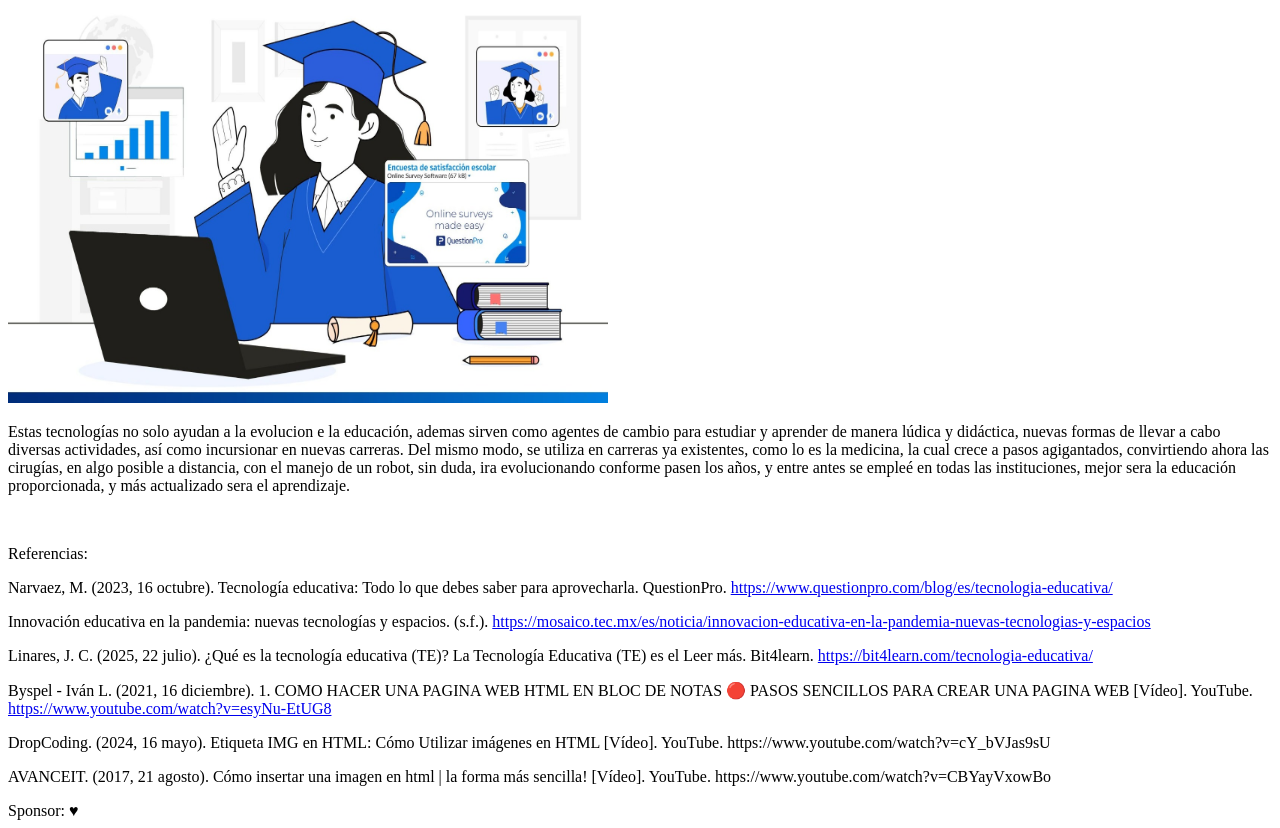
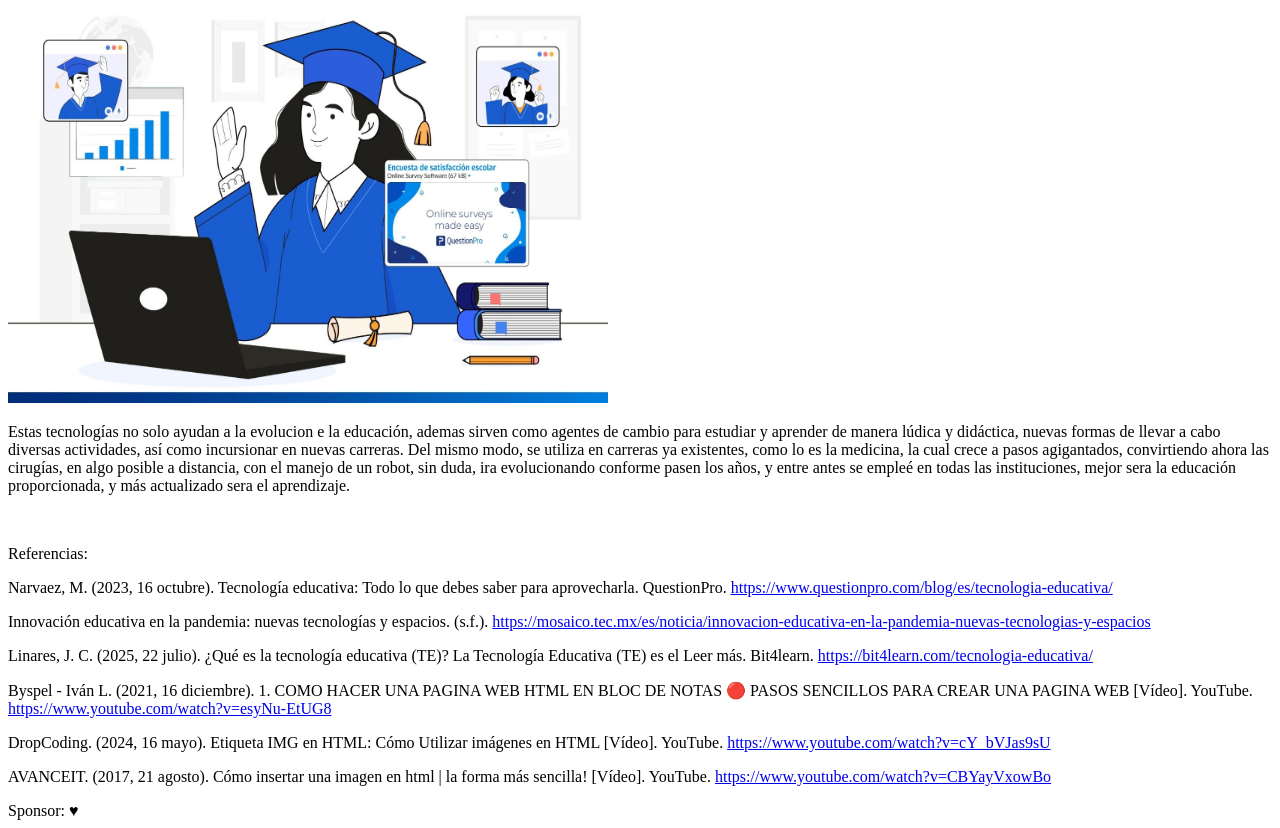
Before and after one commit to dafnehernandez/Blog_Tecnologia-Educativa, a plain HTML site: page index.html in a window 1280 px wide. Shown: the part 2817-3645 px from the top of the page. Drawn offline with Linux system fonts and the light colour scheme.

Commit message:
feat: correccion links youtube

```diff
--- a/index.html
+++ b/index.html
@@ -70,8 +70,8 @@
         <p>Innovación educativa en la pandemia: nuevas tecnologías y espacios. (s.f.). <a href="https://mosaico.tec.mx/es/noticia/innovacion-educativa-en-la-pandemia-nuevas-tecnologias-y-espacios">https://mosaico.tec.mx/es/noticia/innovacion-educativa-en-la-pandemia-nuevas-tecnologias-y-espacios</a></p>
         <p>Linares, J. C. (2025, 22 julio). ¿Qué es la tecnología educativa (TE)? La Tecnología Educativa (TE) es el Leer más. Bit4learn. <a href="https://bit4learn.com/tecnologia-educativa/">https://bit4learn.com/tecnologia-educativa/</a></p>
         <p>Byspel - Iván L. (2021, 16 diciembre). 1. COMO HACER UNA PAGINA WEB HTML EN BLOC DE NOTAS 🔴 PASOS SENCILLOS PARA CREAR UNA PAGINA WEB [Vídeo]. YouTube. <a href="https://www.youtube.com/watch?v=esyNu-EtUG8">https://www.youtube.com/watch?v=esyNu-EtUG8</a></p>
-        <p>DropCoding. (2024, 16 mayo). Etiqueta IMG en HTML: Cómo Utilizar imágenes en HTML [Vídeo]. YouTube. <a href="https://www.youtube.com/watch?v=cY_bVJas9sU"></a>https://www.youtube.com/watch?v=cY_bVJas9sU</p>
-        <p>AVANCEIT. (2017, 21 agosto). Cómo insertar una imagen en html | la forma más sencilla! [Vídeo]. YouTube. <a href="https://www.youtube.com/watch?v=CBYayVxowBo"></a>https://www.youtube.com/watch?v=CBYayVxowBo</p>
+        <p>DropCoding. (2024, 16 mayo). Etiqueta IMG en HTML: Cómo Utilizar imágenes en HTML [Vídeo]. YouTube. <a href="https://www.youtube.com/watch?v=cY_bVJas9sU">https://www.youtube.com/watch?v=cY_bVJas9sU</a></p>
+        <p>AVANCEIT. (2017, 21 agosto). Cómo insertar una imagen en html | la forma más sencilla! [Vídeo]. YouTube. <a href="https://www.youtube.com/watch?v=CBYayVxowBo">https://www.youtube.com/watch?v=CBYayVxowBo</a></p>
         Sponsor: ♥</footer>
 </body>
 </html>
```
